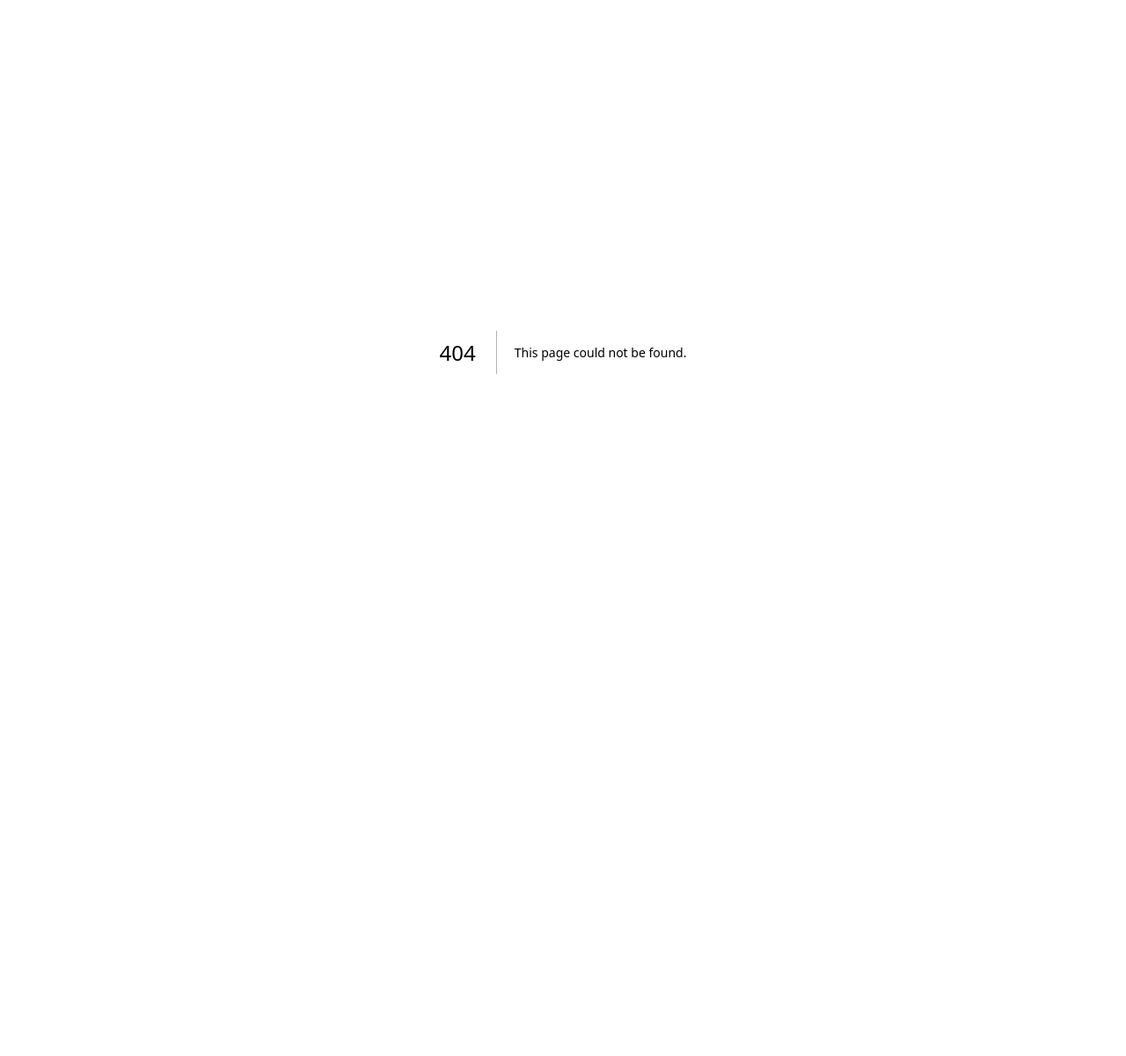
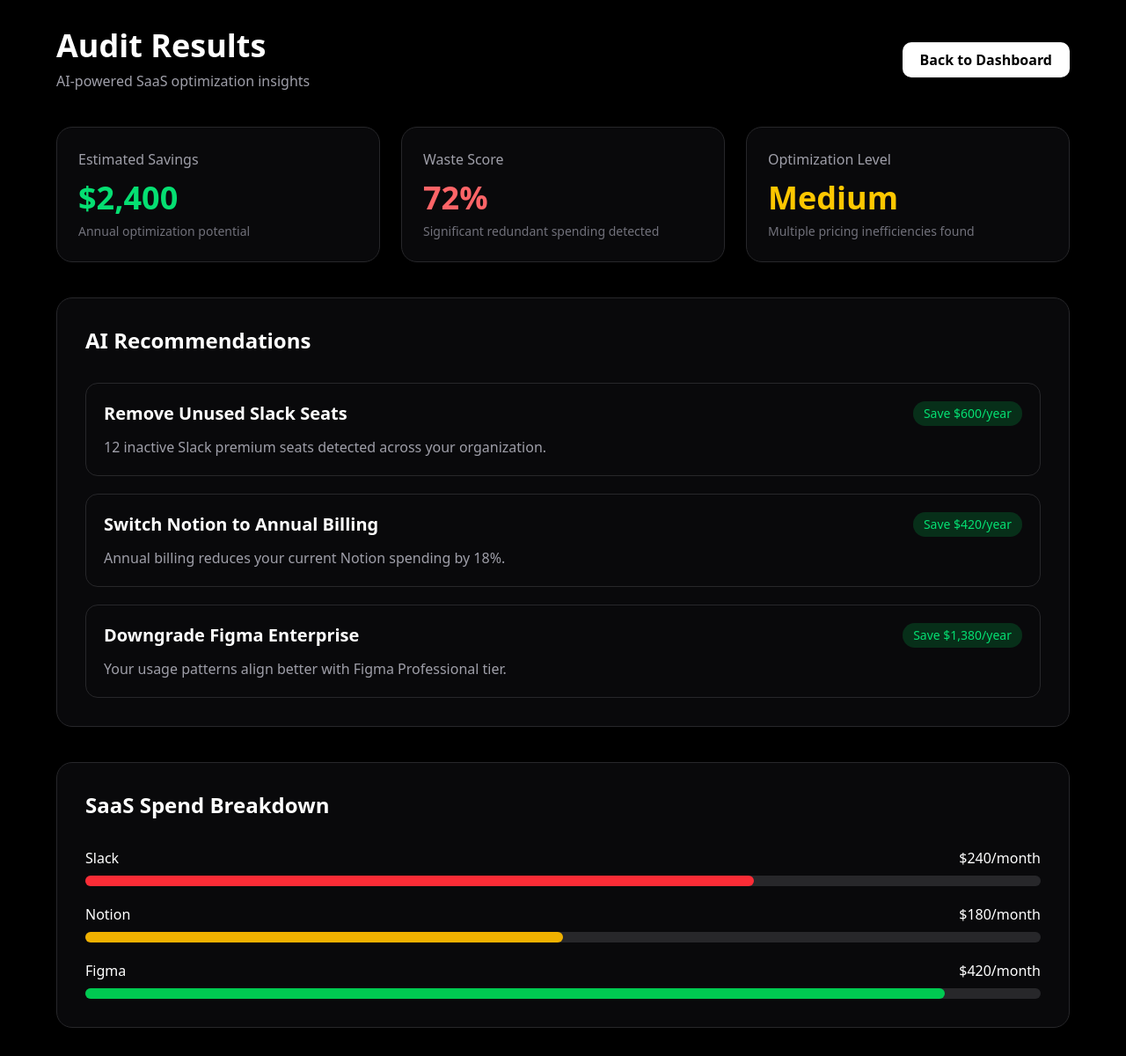
Before and after one commit to Takshsri/Stackspend-ai, a Next.js app: page /results in a window 1280 px wide. Before the commit this address had no page. Shown: the whole page at 88% size. Before the commit the page ends 800 px from the top, so only its background shows below. Built offline with nearby package versions, Linux system fonts and the light colour scheme.

Commit message:
feat: implement saas spend audit input workflow

```diff
--- a/app/audit/page.tsx
+++ b/app/audit/page.tsx
@@ -2,103 +2,136 @@
 
 import { useState } from "react";
 import { useRouter } from "next/navigation";
+import { motion, AnimatePresence } from "framer-motion";
+import {
+  Building2,
+  Users,
+  DollarSign,
+  Layers,
+  ArrowLeft,
+  Sparkles,
+  ChevronRight,
+  PieChart,
+  Loader2
+} from "lucide-react";
+
+type AuditData = {
+  companyName: string;
+  teamSize: string;
+  monthlySpend: string;
+  tools: string;
+};
+
+const STEPS = [
+  { id: "company", title: "Identity", description: "Your organization details.", icon: <Building2 className="h-6 w-6" /> },
+  { id: "team", title: "Scale", description: "Workforce size.", icon: <Users className="h-6 w-6" /> },
+  { id: "spend", title: "Budget", description: "Monthly investment.", icon: <DollarSign className="h-6 w-6" /> },
+  { id: "tools", title: "Stack", description: "Software inventory.", icon: <Layers className="h-6 w-6" /> },
+];
 
 export default function AuditPage() {
   const router = useRouter();
+  const [currentStep, setCurrentStep] = useState(0);
+  const [data, setData] = useState<AuditData>({ companyName: "", teamSize: "", monthlySpend: "", tools: "" });
+  const [loading, setLoading] = useState(false);
 
-  const [companyName, setCompanyName] = useState("");
-  const [teamSize, setTeamSize] = useState("");
-  const [monthlySpend, setMonthlySpend] = useState("");
-  const [tools, setTools] = useState("");
+  const handleNext = () => {
+    if (currentStep < STEPS.length - 1) {
+      setCurrentStep(prev => prev + 1);
+    } else {
+      handleFinalize();
+    }
+  };
 
-  const handleAudit = async () => {
-    console.log({
-      companyName,
-      teamSize,
-      monthlySpend,
-      tools,
-    });
+const handleFinalize = async () => {
+  setLoading(true);
 
-    router.push("/results");
+  await new Promise(resolve => setTimeout(resolve, 2000));
+
+  setLoading(false);
+
+  router.push("/results");
+};
+
+  const isStepValid = () => {
+    const step = STEPS[currentStep].id;
+    if (step === "company") return data.companyName.length > 2;
+    if (step === "team") return data.teamSize !== "";
+    if (step === "spend") return data.monthlySpend !== "";
+    if (step === "tools") return data.tools.length > 5;
+    return false;
   };
 
   return (
-    <div className="min-h-screen bg-black text-white p-8">
-      <div className="mx-auto max-w-3xl">
+    <div className="relative min-h-screen w-full overflow-hidden bg-zinc-950 text-zinc-300">
+      <div className="absolute inset-0 overflow-hidden pointer-events-none opacity-20">
+        <div className="absolute -top-[20%] -left-[10%] h-[60%] w-[60%] rounded-full bg-zinc-900 blur-[120px]" />
+      </div>
 
-        <h1 className="text-4xl font-bold">
-          SaaS Spend Audit
-        </h1>
+      <div className="relative z-10 flex min-h-screen flex-col">
+        <header className="flex items-center justify-between px-6 py-8 md:px-12">
+          <div className="flex items-center gap-3">
+            <div className="flex h-10 w-10 items-center justify-center rounded-xl bg-white text-black shadow-lg">
+              <PieChart size={20} />
+            </div>
+            <span className="text-white font-bold">StackAudit</span>
+          </div>
+          <div className="text-xs font-mono text-zinc-500">0{currentStep + 1} / 0{STEPS.length}</div>
+        </header>
 
-        <p className="mt-2 text-zinc-400">
-          Analyze your software stack and identify savings opportunities.
-        </p>
+        <main className="flex flex-1 items-center justify-center p-6">
+          <div className="w-full max-w-4xl">
+            <AnimatePresence mode="wait">
+              <motion.div
+                key={currentStep}
+                initial={{ opacity: 0, x: 20 }}
+                animate={{ opacity: 1, x: 0 }}
+                exit={{ opacity: 0, x: -20 }}
+                className="grid gap-12 md:grid-cols-[1fr_2fr]"
+              >
+                <div className="space-y-6">
+                  <div className="h-14 w-14 flex items-center justify-center rounded-2xl bg-white/5 border border-white/10 text-white">
+                    {STEPS[currentStep].icon}
+                  </div>
+                  <div>
+                    <h2 className="text-3xl font-bold text-white mb-2">{STEPS[currentStep].title}</h2>
+                    <p className="text-zinc-500">{STEPS[currentStep].description}</p>
+                  </div>
+                </div>
 
-        <div className="mt-10 space-y-6 rounded-2xl border border-zinc-800 bg-zinc-950 p-8">
+                <div className="bg-zinc-900/50 border border-white/5 rounded-3xl p-8 backdrop-blur-xl">
+                  {currentStep === 0 && (
+                    <input autoFocus type="text" placeholder="Company Name" value={data.companyName} onChange={e => setData({...data, companyName: e.target.value})} className="w-full bg-transparent text-2xl text-white outline-none border-b border-zinc-800 focus:border-white py-4" />
+                  )}
+                  {currentStep === 1 && (
+                    <div className="grid gap-3">
+                      {["1-50", "51-200", "201-1000", "1000+"].map(size => (
+                        <button key={size} onClick={() => setData({...data, teamSize: size})} className={`p-4 rounded-xl border transition-all ${data.teamSize === size ? "bg-white text-black border-white" : "bg-white/5 border-white/5 text-white hover:bg-white/10"}`}>{size} Employees</button>
+                      ))}
+                    </div>
+                  )}
+                  {currentStep === 2 && (
+                    <div className="flex items-center gap-4 border-b border-zinc-800 focus-within:border-white transition-colors">
+                      <DollarSign className="text-zinc-500" />
+                      <input autoFocus type="number" placeholder="Monthly Spend" value={data.monthlySpend} onChange={e => setData({...data, monthlySpend: e.target.value})} className="w-full bg-transparent text-4xl text-white outline-none py-4" />
+                    </div>
+                  )}
+                  {currentStep === 3 && (
+                    <textarea autoFocus placeholder="Tools (e.g., Slack, AWS, Zoom)" value={data.tools} onChange={e => setData({...data, tools: e.target.value})} className="w-full bg-transparent text-xl text-white outline-none border-b border-zinc-800 focus:border-white min-h-[200px]" />
+                  )}
 
-          <div>
-            <label className="mb-2 block text-sm text-zinc-400">
-              Company Name
-            </label>
-
-            <input
-              type="text"
-              value={companyName}
-              onChange={(e) => setCompanyName(e.target.value)}
-              placeholder="Acme Inc."
-              className="w-full rounded-lg border border-zinc-700 bg-zinc-900 p-3 text-white outline-none"
-            />
+                  <div className="mt-12 flex justify-between">
+                    <button onClick={() => setCurrentStep(s => s - 1)} disabled={currentStep === 0} className="text-zinc-500 hover:text-white disabled:opacity-0 flex items-center gap-2"><ArrowLeft size={16} /> Back</button>
+                    <button onClick={handleNext} disabled={!isStepValid() || loading} className="bg-white text-black px-8 py-3 rounded-full font-bold flex items-center gap-2 hover:bg-zinc-200 disabled:opacity-50">
+                      {loading ? <Loader2 className="animate-spin" /> : (currentStep === STEPS.length - 1 ? "Complete" : "Next")}
+                      {!loading && <ChevronRight size={16} />}
+                    </button>
+                  </div>
+                </div>
+              </motion.div>
+            </AnimatePresence>
           </div>
-
-          <div>
-            <label className="mb-2 block text-sm text-zinc-400">
-              Team Size
-            </label>
-
-            <input
-              type="number"
-              value={teamSize}
-              onChange={(e) => setTeamSize(e.target.value)}
-              placeholder="50"
-              className="w-full rounded-lg border border-zinc-700 bg-zinc-900 p-3 text-white outline-none"
-            />
-          </div>
-
-          <div>
-            <label className="mb-2 block text-sm text-zinc-400">
-              Monthly SaaS Spend ($)
-            </label>
-
-            <input
-              type="number"
-              value={monthlySpend}
-              onChange={(e) => setMonthlySpend(e.target.value)}
-              placeholder="5000"
-              className="w-full rounded-lg border border-zinc-700 bg-zinc-900 p-3 text-white outline-none"
-            />
-          </div>
-
-          <div>
-            <label className="mb-2 block text-sm text-zinc-400">
-              Tools Used
-            </label>
-
-            <textarea
-              value={tools}
-              onChange={(e) => setTools(e.target.value)}
-              placeholder="Slack, Notion, Jira, Figma..."
-              className="h-32 w-full rounded-lg border border-zinc-700 bg-zinc-900 p-3 text-white outline-none"
-            />
-          </div>
-
-          <button
-            onClick={handleAudit}
-            className="w-full rounded-lg bg-white py-3 font-semibold text-black"
-          >
-            Generate Audit
-          </button>
-
-        </div>
+        </main>
       </div>
     </div>
   );
--- /dev/null
+++ b/app/results/page.tsx
@@ -0,0 +1,188 @@
+"use client";
+
+import Link from "next/link";
+
+export default function ResultsPage() {
+  return (
+    <div className="min-h-screen bg-black text-white p-8">
+      <div className="mx-auto max-w-6xl">
+
+        <div className="flex items-center justify-between">
+          <div>
+            <h1 className="text-4xl font-bold">
+              Audit Results
+            </h1>
+
+            <p className="mt-2 text-zinc-400">
+              AI-powered SaaS optimization insights
+            </p>
+          </div>
+
+          <Link href="/dashboard">
+            <button className="rounded-lg bg-white px-5 py-2 font-semibold text-black">
+              Back to Dashboard
+            </button>
+          </Link>
+        </div>
+
+        {/* TOP METRICS */}
+
+        <div className="mt-10 grid gap-6 md:grid-cols-3">
+
+          <div className="rounded-2xl border border-zinc-800 bg-zinc-950 p-6">
+            <p className="text-zinc-400">
+              Estimated Savings
+            </p>
+
+            <h2 className="mt-3 text-4xl font-bold text-green-400">
+              $2,400
+            </h2>
+
+            <p className="mt-2 text-sm text-zinc-500">
+              Annual optimization potential
+            </p>
+          </div>
+
+          <div className="rounded-2xl border border-zinc-800 bg-zinc-950 p-6">
+            <p className="text-zinc-400">
+              Waste Score
+            </p>
+
+            <h2 className="mt-3 text-4xl font-bold text-red-400">
+              72%
+            </h2>
+
+            <p className="mt-2 text-sm text-zinc-500">
+              Significant redundant spending detected
+            </p>
+          </div>
+
+          <div className="rounded-2xl border border-zinc-800 bg-zinc-950 p-6">
+            <p className="text-zinc-400">
+              Optimization Level
+            </p>
+
+            <h2 className="mt-3 text-4xl font-bold text-yellow-400">
+              Medium
+            </h2>
+
+            <p className="mt-2 text-sm text-zinc-500">
+              Multiple pricing inefficiencies found
+            </p>
+          </div>
+
+        </div>
+
+        {/* RECOMMENDATIONS */}
+
+        <div className="mt-10 rounded-2xl border border-zinc-800 bg-zinc-950 p-8">
+
+          <h2 className="text-2xl font-bold">
+            AI Recommendations
+          </h2>
+
+          <div className="mt-8 space-y-5">
+
+            <div className="rounded-xl border border-zinc-800 p-5">
+              <div className="flex items-center justify-between">
+                <h3 className="text-xl font-semibold">
+                  Remove Unused Slack Seats
+                </h3>
+
+                <span className="rounded-full bg-green-500/20 px-3 py-1 text-sm text-green-400">
+                  Save $600/year
+                </span>
+              </div>
+
+              <p className="mt-3 text-zinc-400">
+                12 inactive Slack premium seats detected across your organization.
+              </p>
+            </div>
+
+            <div className="rounded-xl border border-zinc-800 p-5">
+              <div className="flex items-center justify-between">
+                <h3 className="text-xl font-semibold">
+                  Switch Notion to Annual Billing
+                </h3>
+
+                <span className="rounded-full bg-green-500/20 px-3 py-1 text-sm text-green-400">
+                  Save $420/year
+                </span>
+              </div>
+
+              <p className="mt-3 text-zinc-400">
+                Annual billing reduces your current Notion spending by 18%.
+              </p>
+            </div>
+
+            <div className="rounded-xl border border-zinc-800 p-5">
+              <div className="flex items-center justify-between">
+                <h3 className="text-xl font-semibold">
+                  Downgrade Figma Enterprise
+                </h3>
+
+                <span className="rounded-full bg-green-500/20 px-3 py-1 text-sm text-green-400">
+                  Save $1,380/year
+                </span>
+              </div>
+
+              <p className="mt-3 text-zinc-400">
+                Your usage patterns align better with Figma Professional tier.
+              </p>
+            </div>
+
+          </div>
+
+        </div>
+
+        {/* TOOL BREAKDOWN */}
+
+        <div className="mt-10 rounded-2xl border border-zinc-800 bg-zinc-950 p-8">
+
+          <h2 className="text-2xl font-bold">
+            SaaS Spend Breakdown
+          </h2>
+
+          <div className="mt-8 space-y-5">
+
+            <div>
+              <div className="mb-2 flex justify-between">
+                <span>Slack</span>
+                <span>$240/month</span>
+              </div>
+
+              <div className="h-3 rounded-full bg-zinc-800">
+                <div className="h-3 w-[70%] rounded-full bg-red-500"></div>
+              </div>
+            </div>
+
+            <div>
+              <div className="mb-2 flex justify-between">
+                <span>Notion</span>
+                <span>$180/month</span>
+              </div>
+
+              <div className="h-3 rounded-full bg-zinc-800">
+                <div className="h-3 w-[50%] rounded-full bg-yellow-500"></div>
+              </div>
+            </div>
+
+            <div>
+              <div className="mb-2 flex justify-between">
+                <span>Figma</span>
+                <span>$420/month</span>
+              </div>
+
+              <div className="h-3 rounded-full bg-zinc-800">
+                <div className="h-3 w-[90%] rounded-full bg-green-500"></div>
+              </div>
+            </div>
+
+          </div>
+
+        </div>
+
+      </div>
+    </div>
+  );
+}
```
